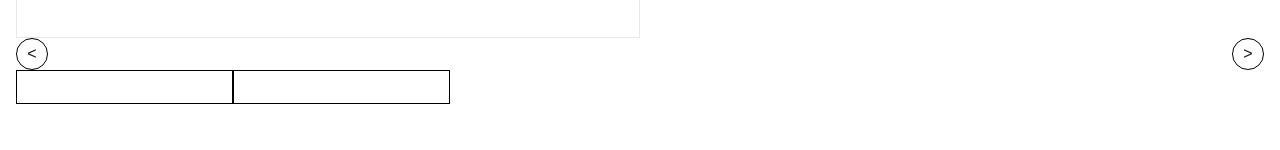
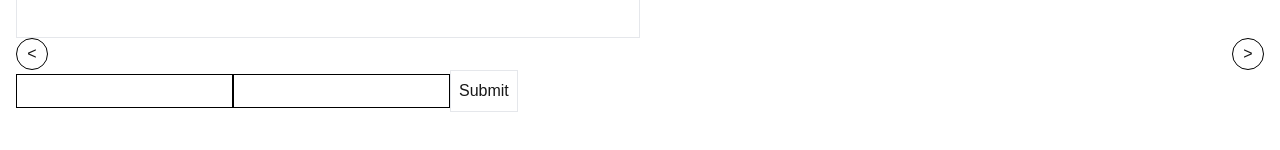
Before and after one commit to mbhsdev/quizlet, a Next.js app: page / in a window 1280 px wide. Shown: the part 418-568 px from the top of the page. Built offline with nearby package versions, Linux system fonts and the light colour scheme.

Commit message:
submit button

```diff
--- a/app/page.tsx
+++ b/app/page.tsx
@@ -2,6 +2,7 @@
 
 import CircleButton from "@/components/CircleButton";
 import Flashcard from "@/components/Flashcard";
+import SubmitButton from "@/components/SubmitButton";
 import TextField from "@/components/TextField";
 import { FlashcardType } from "@/interfaces";
 import { useState } from "react";
@@ -40,9 +41,10 @@ const Home = () => {
           text=">"
         />
       </div>
-      <form>
+      <form onSubmit={() => setFlashcards({ ...flashcards })}>
         <TextField />
         <TextField />
+        <SubmitButton />
       </form>
     </div>
   );
--- /dev/null
+++ b/components/SubmitButton.tsx
@@ -0,0 +1,9 @@
+const SubmitButton = () => {
+  return (
+    <button type="submit" className=" border p-2">
+      Submit
+    </button>
+  );
+};
+
+export default SubmitButton;
```
